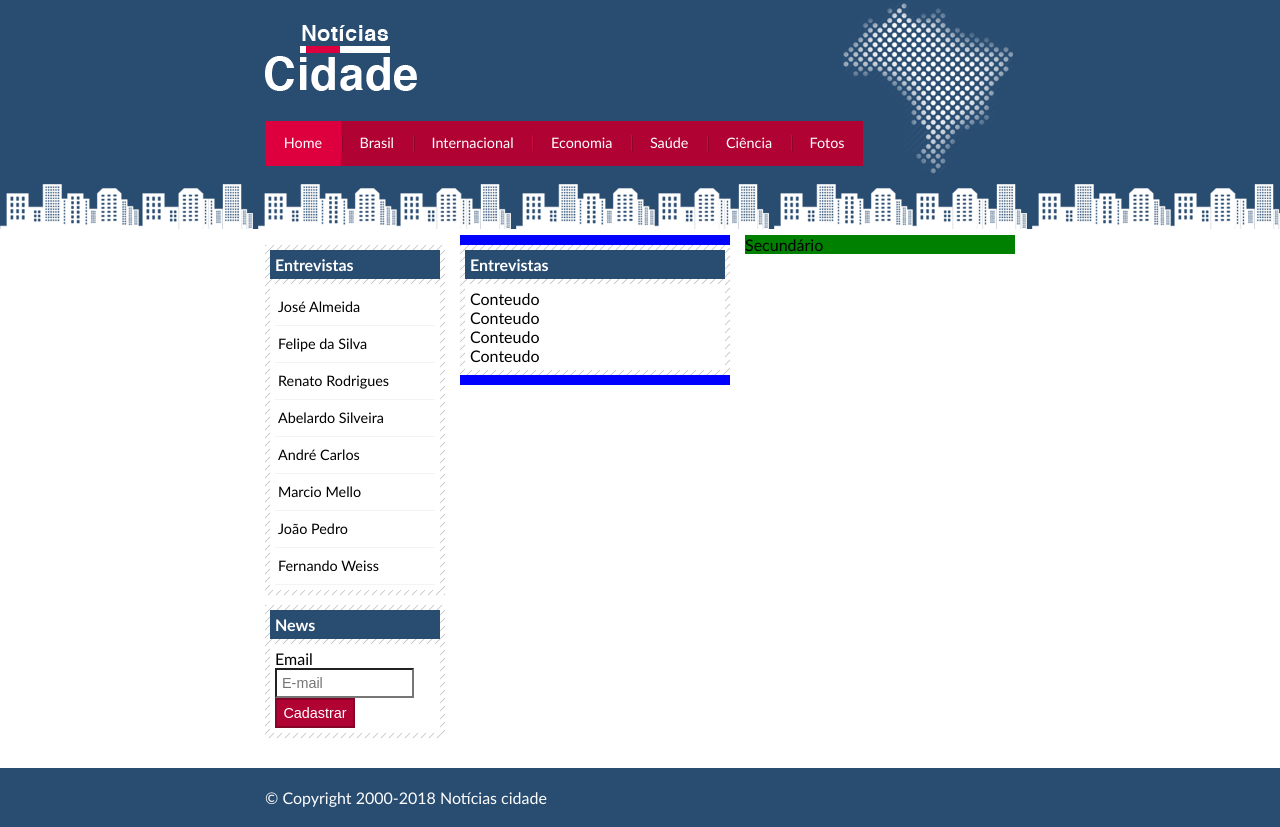
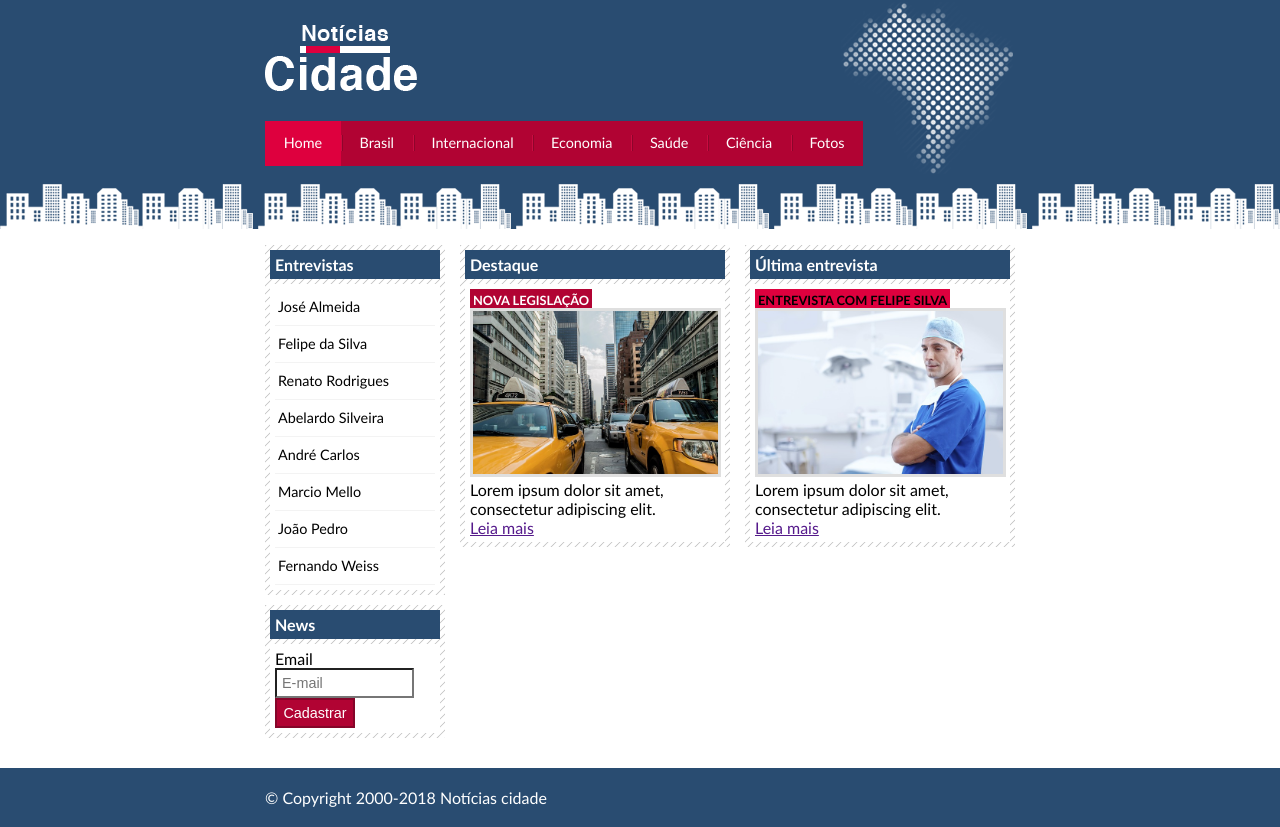
Before and after one commit to ngm1450/Site-fict-cio-Not-cias-Cidade-, a plain HTML site: page index.html in a window 1280 px wide. Drawn offline with Linux system fonts and the light colour scheme.

Commit message:
Preenhimento das áreas de notícias primárias e secundárias

```diff
--- a/css/estilo.css
+++ b/css/estilo.css
@@ -110,7 +110,6 @@ body.fotos #navegacao a#fotos
 
     width: 270px;
     float: left;
-    background: blue;
     margin: 0 0 20px 195px;
 }
 
@@ -129,7 +128,6 @@ body.fotos #navegacao a#fotos
 #secundario{
     float: left;
     width: 270px;
-    background: green;
     margin: 0 0 20px 15px;
 
 
@@ -216,3 +214,32 @@ input.submit{
     border: 2px solid #850529;
     cursor: pointer;
 }
+
+/* Formatando imagens */
+
+img.imagem-principal{
+    width: 98%;
+    border: #dfdfdf 3px solid;
+
+}
+
+/* Formatando cabeçalhos */
+
+h3{
+    text-transform: uppercase;
+    display: inline;
+    font-size: 0.8em;
+    padding: 3px;
+}
+
+.destaque h3{ /* o ".destaque" na frente permite que a classe seja
+                usada mais de uma vez para formatar todos os h3*/
+
+    background: #b10333;
+    color: #fff;
+}
+
+.entrevista h3{
+
+    background: #de003e
+}
--- a/index.html
+++ b/index.html
@@ -46,17 +46,35 @@
             <!--Início do conteúdo-->
             <div id="conteudo">
                 <div id="primario">
-                    <div class="caixa">
-                        <h2>Entrevistas</h2>
+                    <div class="caixa destaque">
+                        <h2>Destaque</h2>
                         <div class="caixa-conteudo">
-                            Conteudo<br>
-                            Conteudo<br>
-                            Conteudo<br>
-                            Conteudo<br>
+                            <h3>Nova legislação</h3> <br>
+                            <img class="imagem-principal" src="imagens/taxi.jpg" width="100%">
+                            <p>
+                                Lorem ipsum dolor sit amet,
+                                consectetur adipiscing elit.
+                            </p>
+                            <a href="">Leia mais</a>
                         </div>
                     </div>
                 </div>
-                <div id="secundario">Secundário</div>
+                <div id="secundario">
+
+                    <div class="caixa entrevista">
+                        <h2>Última entrevista</h2>
+                        <div class="caixa-conteudo">
+                            <h3>Entrevista com Felipe Silva</h3> <br>
+                            <img class="imagem-principal" src="imagens/doutor.jpg" width="100%">
+                            <p>
+                                Lorem ipsum dolor sit amet,
+                                consectetur adipiscing elit.
+                            </p>
+                            <a href="">Leia mais</a>
+                        </div>
+                    </div>
+
+                </div>
                 <!--Início lateral-->
                 <div id="lateral">
                    <div class="caixa">
```
